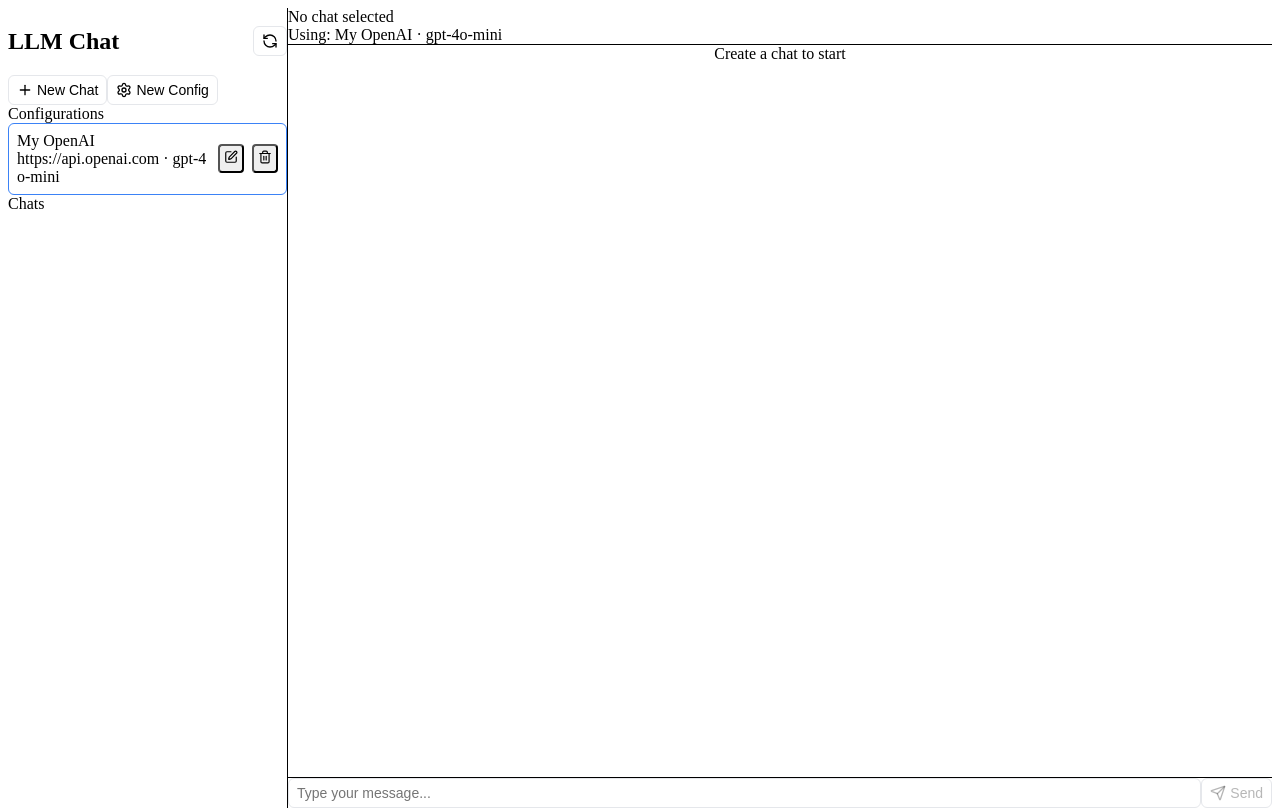
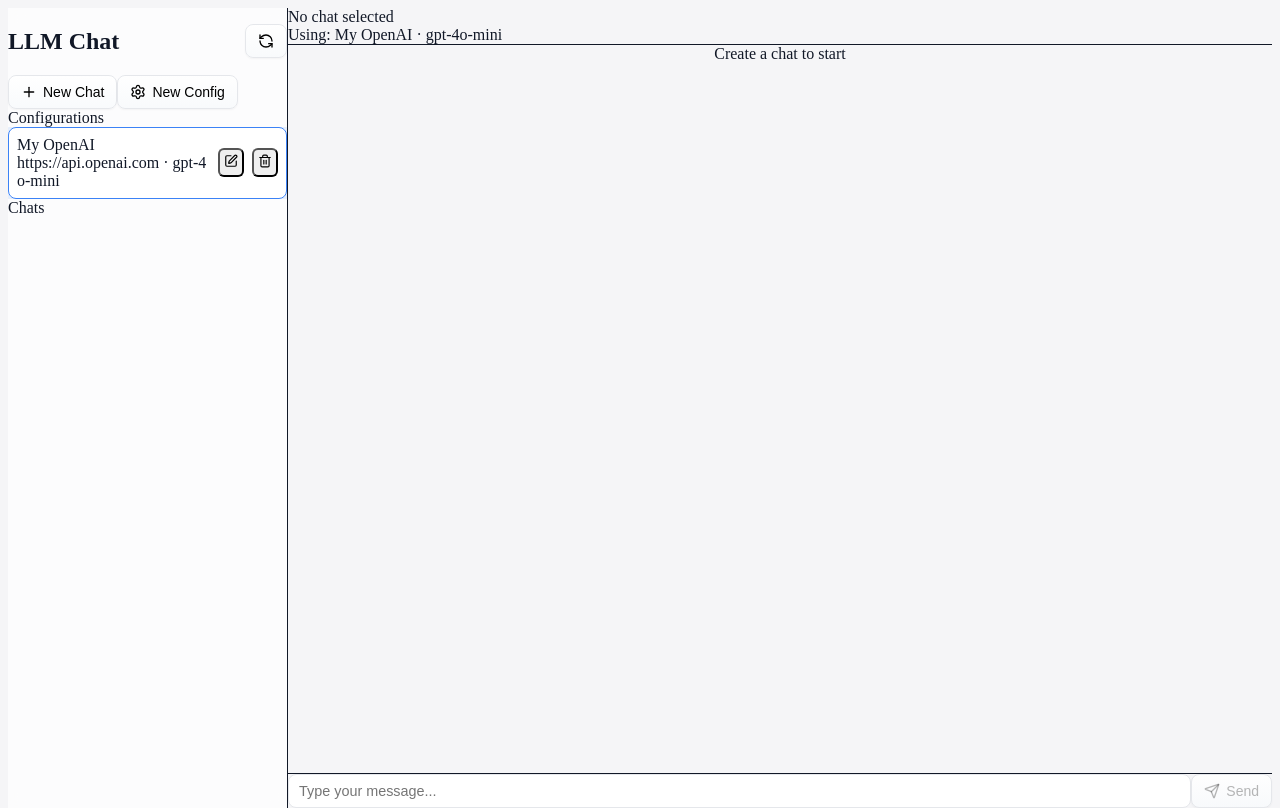
Before and after one commit to Trent-Fellbootman/tmp-repo, a Next.js app: page / in a window 1280 px wide. Built offline with nearby package versions, Linux system fonts and the light colour scheme.

Commit message:
chore: init branch

```diff
--- a/src/app/styles.css
+++ b/src/app/styles.css
@@ -2,15 +2,41 @@
 @tailwind components;
 @tailwind utilities;
 
-/* keep simple custom classes w/o @apply to avoid Tailwind v4 @reference requirement in this env */
-.btn { padding: 0.375rem 0.5rem; font-size: 0.875rem; border: 1px solid #e5e7eb; border-radius: 0.375rem; background: #fff; display: inline-flex; align-items: center; gap: 0.25rem; }
-.input { padding: 0.375rem 0.5rem; font-size: 0.875rem; border: 1px solid #e5e7eb; border-radius: 0.375rem; background: #fff; width: 100%; }
-.item { display: flex; align-items: center; gap: 0.5rem; padding: 0.5rem; border: 1px solid #e5e7eb; border-radius: 0.375rem; cursor: pointer; background: #fff; }
-.item.selected { border-color: #3b82f6; }
-.icon { padding: 0.25rem; border-radius: 0.25rem; }
-.bubble { padding: 0.75rem; border-radius: 0.5rem; background: #fff; border: 1px solid #e5e7eb; max-width: 48rem; }
-.bubble.user { border-color: #bfdbfe; }
-.bubble.assistant { border-color: #bbf7d0; }
-.bubble .role { font-size: 0.75rem; color: #6b7280; margin-bottom: 0.25rem; }
-.modal { position: fixed; inset: 0; background: rgba(0,0,0,0.2); display: flex; align-items: center; justify-content: center; }
-.modal-card { background: #fff; padding: 1rem; border-radius: 0.5rem; width: 520px; max-width: 100%; box-shadow: 0 10px 30px rgba(0,0,0,0.15); }
+:root {
+  --bg: 245 245 247; /* neutral-100-ish */
+  --card: 255 255 255; /* white */
+  --border: 229 231 235; /* gray-200 */
+  --muted: 107 114 128; /* gray-500 */
+  --primary: 59 130 246; /* blue-500 */
+  --primary-2: 139 92 246; /* violet-500 */
+}
+
+/* Base layout */
+body { background: rgb(var(--bg)); color: #111827; }
+
+/* modern buttons */
+.btn { padding: 0.5rem 0.75rem; font-size: 0.875rem; border: 1px solid rgb(var(--border)); border-radius: 0.5rem; background: linear-gradient(180deg, rgba(255,255,255,0.9), rgba(248,250,252,0.9)); display: inline-flex; align-items: center; gap: 0.375rem; box-shadow: 0 1px 2px rgba(0,0,0,0.04); transition: all 200ms ease; }
+.btn:hover { transform: translateY(-1px); box-shadow: 0 6px 16px rgba(0,0,0,0.08); }
+
+/* inputs */
+.input { padding: 0.5rem 0.625rem; font-size: 0.9rem; border: 1px solid rgb(var(--border)); border-radius: 0.5rem; background: #fff; width: 100%; outline: none; transition: all 200ms ease; }
+.input:focus { border-color: rgb(var(--primary)); box-shadow: 0 0 0 3px rgba(59,130,246,0.15); }
+
+/* list items */
+.item { display: flex; align-items: center; gap: 0.5rem; padding: 0.5rem; border: 1px solid rgb(var(--border)); border-radius: 0.5rem; cursor: pointer; background: rgba(255,255,255,0.9); transition: all 200ms ease; }
+.item:hover { background: #fff; box-shadow: 0 4px 12px rgba(0,0,0,0.06); }
+.item.selected { border-color: rgb(var(--primary)); box-shadow: 0 0 0 3px rgba(59,130,246,0.12); }
+.icon { padding: 0.25rem; border-radius: 0.375rem; }
+
+/* chat bubbles */
+.bubble { padding: 0.875rem; border-radius: 0.75rem; background: rgba(255,255,255,0.9); border: 1px solid rgb(var(--border)); max-width: 48rem; box-shadow: 0 8px 24px rgba(0,0,0,0.06); backdrop-filter: blur(6px); }
+.bubble.user { border-color: rgb(191,219,254); background: linear-gradient(180deg, rgba(239,246,255,0.9), rgba(255,255,255,0.9)); }
+.bubble.assistant { border-color: rgb(187,247,208); background: linear-gradient(180deg, rgba(236,253,245,0.9), rgba(255,255,255,0.9)); }
+.bubble .role { font-size: 0.75rem; color: rgb(var(--muted)); margin-bottom: 0.25rem; }
+
+/* layout */
+aside { background: rgba(255,255,255,0.7); backdrop-filter: blur(8px); }
+
+/* modal */
+.modal { position: fixed; inset: 0; background: rgba(0,0,0,0.15); display: flex; align-items: center; justify-content: center; }
+.modal-card { background: #fff; padding: 1rem; border-radius: 0.75rem; width: 520px; max-width: 100%; box-shadow: 0 16px 36px rgba(0,0,0,0.16); border: 1px solid rgb(var(--border)); }
--- a/src/store.ts
+++ b/src/store.ts
@@ -79,8 +79,9 @@ export const useStore = create<StoreState>()(
         sessions: s.sessions.map((x) => (x.id === id ? { ...x, title } : x)),
       })),
       updateSession: (id, patch) => set((s) => ({
-        sessions: s.sessions.map((x) => (x.id === id ? { ...x, ...patch } : x)),
-        updatedAt: Date.now(),
+        sessions: s.sessions.map((x) => (
+          x.id === id ? { ...x, ...patch, updatedAt: Date.now() } : x
+        )),
       })),
 
       addMessage: (sessionId, msg) => {
```
